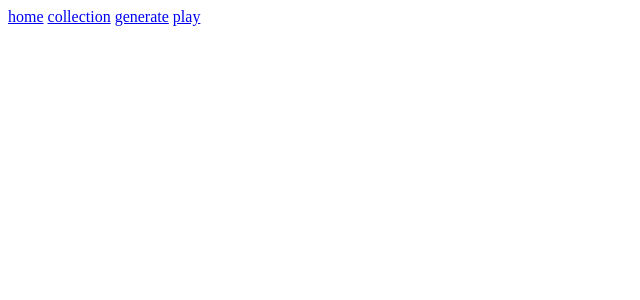
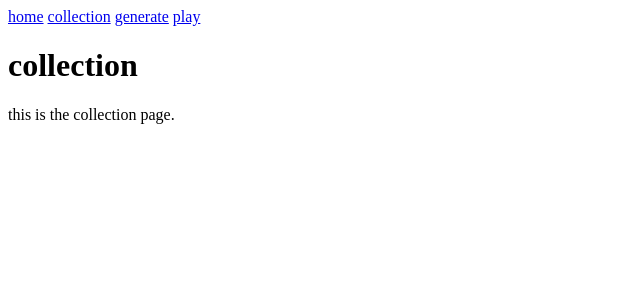
Before and after one commit to Litorian113/Franz-Anhaeupl-Prg3, a SvelteKit app: page /collection in a window 1280 px wide. Shown: the top 300 px of the page, without its empty margins (0-640 px from the left). Built offline with nearby package versions, Linux system fonts and the light colour scheme.

Commit message:
Füge Seiten für Sammlung, Generierung und Spielen hinzu

```diff
--- a/src/routes/collection/+page.svelte
+++ b/src/routes/collection/+page.svelte
@@ -0,0 +1,2 @@
+<h1>collection</h1>
+<p>this is the collection page.</p>
--- a/src/routes/generate/+page.svelte
+++ b/src/routes/generate/+page.svelte
@@ -0,0 +1,2 @@
+<h1>generate</h1>
+<p>this is the generate page.</p>
--- a/src/routes/play/+page.svelte
+++ b/src/routes/play/+page.svelte
@@ -0,0 +1,2 @@
+<h1>play</h1>
+<p>this is the play page.</p>
```
